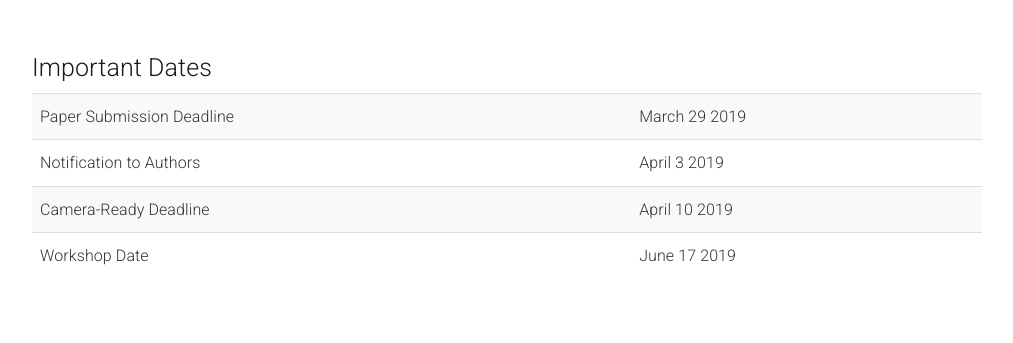
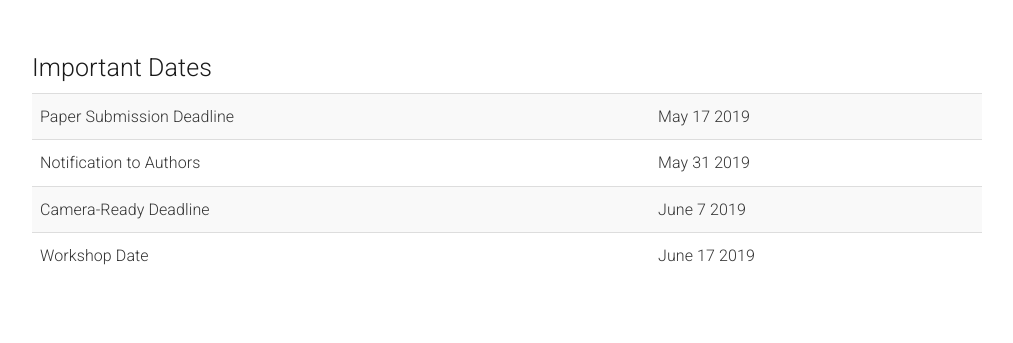
Before and after one commit to 3dscenegen/3dscenegen.github.io, a Jekyll site: the page built from _pages/home.md, in a window 1280 px wide and 900 px high, scrolled down 1501 px. Shown: the part 153-496 px from the top of the window, without its empty margins (133-1146 px from the left). Built offline with Jekyll 4.4.1, drawn with Linux system fonts in a browser that asks for light colours.

Commit message:
Push back submission deadline

```diff
--- a/_pages/home.md
+++ b/_pages/home.md
@@ -92,15 +92,15 @@ acknowledgements: ""
       <tbody>
         <tr>
           <td>Paper Submission Deadline</td>
-          <td>March 29 2019</td>
+          <td>May 17 2019</td>
         </tr>
         <tr>
           <td>Notification to Authors</td>
-          <td>April 3 2019</td>
+          <td>May 31 2019</td>
         </tr>
         <tr>
           <td>Camera-Ready Deadline</td>
-          <td>April 10 2019</td>
+          <td>June 7 2019</td>
         </tr>
         <tr>
           <td>Workshop Date</td>
```
